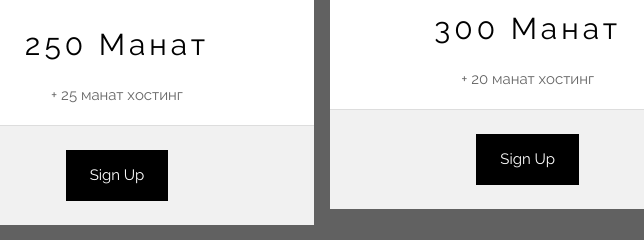
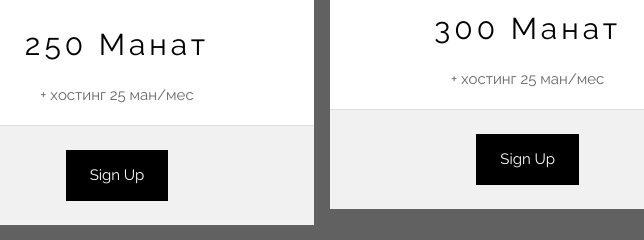
Before and after one commit to milford-coin/tokentake.github.io, a plain HTML site: page index.html in a window 1280 px wide. Shown: the part 2101-2341 px from the top of the page, 523-1167 px from the left. Drawn offline with nearby package versions, Linux system fonts and the light colour scheme.

Commit message:
Update index.html

```diff
--- a/index.html
+++ b/index.html
@@ -133,7 +133,7 @@ body, html {
         <li class="w3-padding-16"><b>Есть</b> Хостинг</li>
         <li class="w3-padding-16">
           <h2 class="w3-wide">250 Манат</h2>
-          <span class="w3-opacity">+ 25 манат хостинг</span>
+          <span class="w3-opacity">+ хостинг 25 ман/мес</span>
         </li>
         <li class="w3-light-grey w3-padding-24">
          <a href="mailto:aydynlotta18@gmail.com?subject=Хочу заказать сайт&body=Здравствуйте! " style="text-decoration: none;"><button class="w3-button w3-black w3-padding-large">Sign Up</button>
@@ -150,7 +150,7 @@ body, html {
         <li class="w3-padding-16"><b>Есть</b> Хостинг</li>
         <li class="w3-padding-16">
           <h2 class="w3-wide">300 Манат</h2>
-          <span class="w3-opacity">+ 20 манат хостинг</span>
+          <span class="w3-opacity">+ хостинг 25 ман/мес</span>
         </li>
         <li class="w3-light-grey w3-padding-24">
            <a href="mailto:aydynlotta18@gmail.com?subject=Хочу заказать сайт&body=Здравствуйте! " style="text-decoration: none;"><button class="w3-button w3-black w3-padding-large">Sign Up</button>
```
